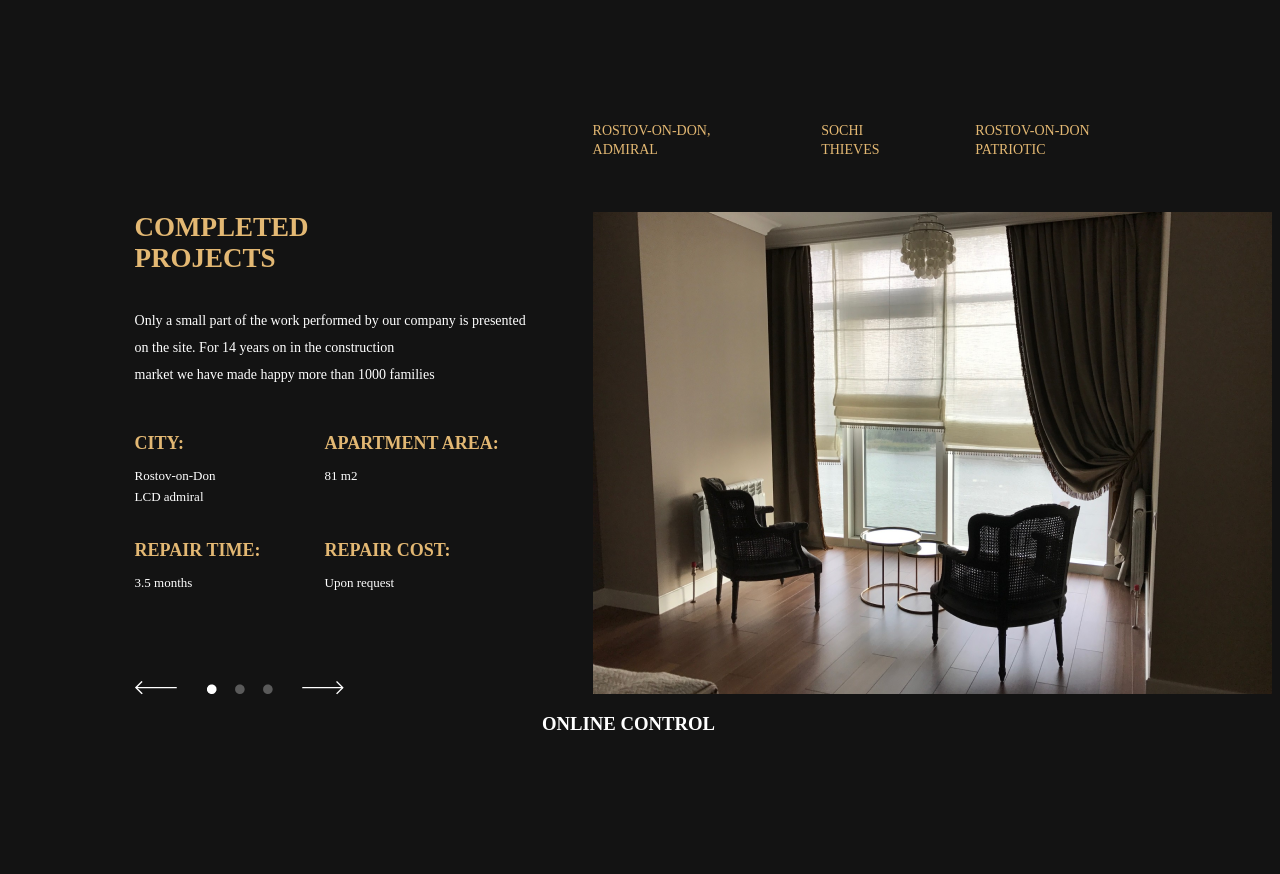
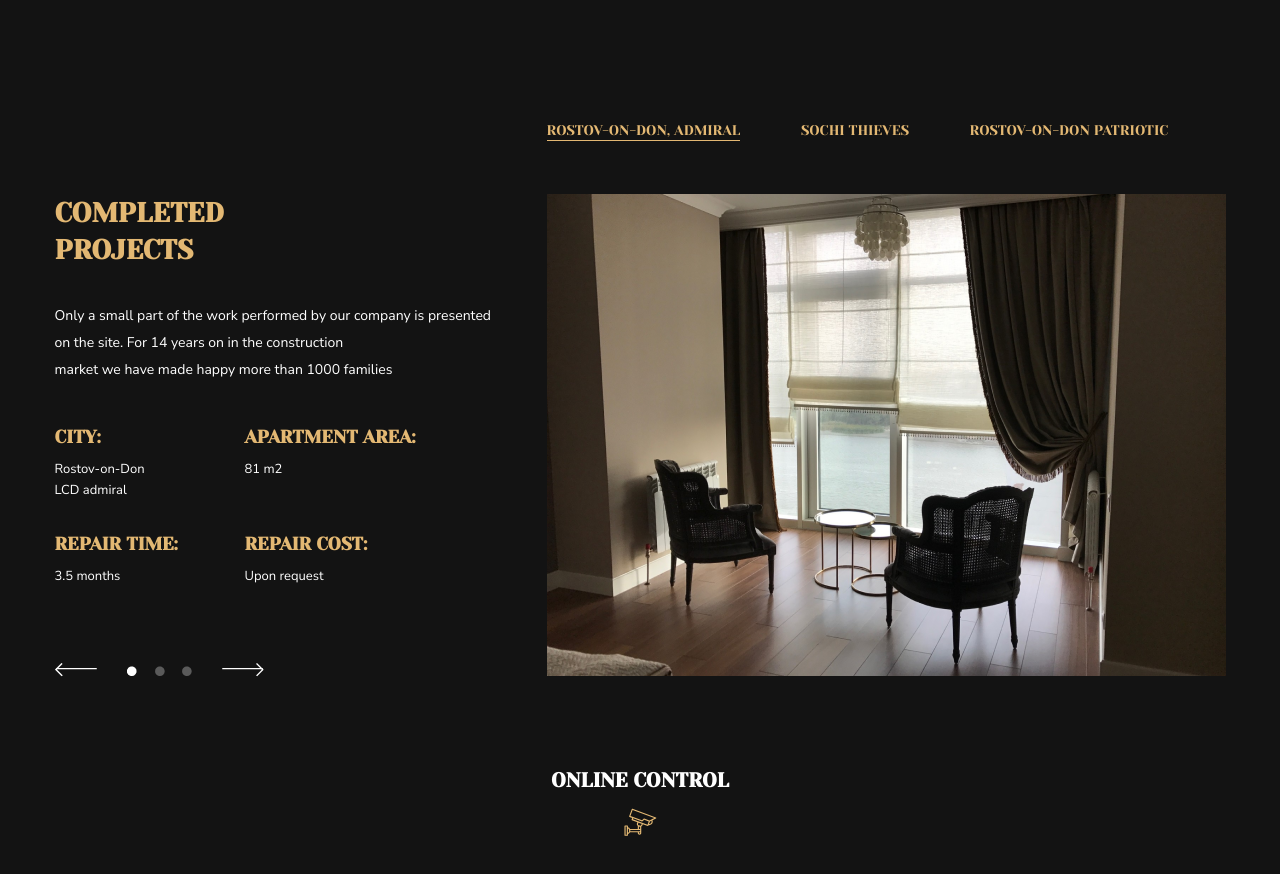
Before and after one commit to Eugene860/Skillfactory, a plain HTML site: page index.html in a window 1280 px wide. Shown: the part 792-1666 px from the top of the page. Drawn offline with Linux system fonts and the light colour scheme.

Commit message:
Did some actions

```diff
--- a/CSS/style.css
+++ b/CSS/style.css
@@ -7,16 +7,19 @@ body {
 }
 .header {
     background-color: #131313;
-    }
+    max-width: 1440px;
+    height: 83px;
+    margin: 0;
+    padding: 0;
+}
 .header-container {
     display: flex;
+    width: 1234px;
+    height: 83px;
     flex-direction: row;
     justify-content: space-between;
-    max-width: 1440px;
-    height: 83px;
     margin: 0 auto;
-    padding-left: 92px;
-    padding-right: 90px;
+    padding: 0 10px;
     align-items: center;
     font-family: "Nunito Sans";
     font-style: normal;
@@ -77,12 +80,16 @@ body {
 .mainstep1 {
     background-image: linear-gradient(rgba(0, 0, 0, 0.7), rgba(0, 0, 0, 0.7)), url(../Images/image43.jpg);
     background-size: auto contain;
+    max-width: 1440px;
+    height: 707px;
+    margin: 0;
+    padding: 0;
 }
 .main-container {
-    max-width: 1440px;
+    max-width: 1191px;
     height: 707px;
-    margin: 0px auto;
-    padding-left: 134px;
+    margin: 0 auto;
+    padding-left: 10px;
     padding-top: 194px;
     padding-bottom: 0px;
     position: relative;
@@ -135,20 +142,28 @@ h1 {
     max-width: 1438px;
     height: 1074px;
     background-color: #131313;
-    padding-left: 134.55px;
-    padding-right: 134.55px;
     padding-top: 107px;
-
+}
+.step2-wrapper {
+    width: 1191px;
+    margin: 0 auto;
+    padding-left: 10px;
+    padding-right: 10px;
 }
 .step2__nav {
     display: flex;
+    margin-left: auto;
+    width: 679px;
 }
 .step2__menu {
     display: flex;
-    padding-left: 458px;
+    padding: 0;
 }
 .s2m__item {
     list-style: none;
+    font-family: "Yeseva One";
+    font-style: normal;
+    line-height: 19px;
     font-size: 14px;
 }
 .s2m__item + .s2m__item {
@@ -161,17 +176,19 @@ h1 {
     text-transform: uppercase;
     text-decoration: none;
 }
-#border {
-    position: relative;
+.s2m__item:first-of-type {
+    border-bottom: 1px solid #E3B873;
 }
-#border::after {
-    content: '';
-    background-image: url(../Images/Rectangle6.png);
-    position: absolute;
+.maincontentstep2 {
+    display: flex;
+    margin-top: 36.68px;
+    margin-bottom: 92px;
+    margin-left: auto;
+    margin-right: auto;
 }
 .maincontentstep2-leftblock {
-    position: relative;
-
+    width: 442px;
+    height: 482px;
 }
 .maincontentstep2-leftblock-completedprojects {
     margin-top: 0px;
@@ -179,6 +196,9 @@ h1 {
 }
 .maincontentstep2-leftblock-completedprojects__title {
     text-transform: uppercase;
+    font-family: "Yeseva One";
+    font-style: normal;
+    line-height: 37px;
     font-size: 27px;
     color: #E3B873;
     margin-bottom: 34px;
@@ -186,13 +206,17 @@ h1 {
 }
 .maincontentstep2-leftblock-completedprojects__p {
     color: #FFFFFF;
+    font-family: "Nunito Sans";
+    font-style: normal;
     font-size: 14px;
-    line-height: 26.73px;
+    line-height: 27px;
     margin-top: 0px;
     margin-bottom: 0px;
 
 }
 .step2-subtitle {
+    font-family: "Yeseva One";
+    font-style: normal;
     font-size: 18px;
     line-height: 25px;
     text-transform: uppercase;
@@ -201,6 +225,8 @@ h1 {
     margin-bottom: 9px;
 }
 .step2subtitle-p {
+    font-family: "Nunito Sans";
+    font-style: normal;
     font-size: 13px;
     line-height: 21px;
     color: #FFFFFF;
@@ -243,24 +269,42 @@ h1 {
 .maincontentstep2-leftblock {
     margin-right: 50px;
     width: 442px;
+    position: relative;
 }
 .rightblock-step2 {
     width: 679px;
     height: 482px;
 }
-.maincontentstep2 {
-    display: flex;
-    margin-top: 36.68px;
-}
 .onlinecontrol {
     display: flex;
+    flex-direction: column;
+    justify-content: center;
     width: 196px;
     height: 67px;
     margin-left: auto;
     margin-right: auto;
 }
 #online {
+    font-family: "Yeseva One";
+    font-style: normal;
+    line-height: 28px;
     text-transform: uppercase;
+    text-align: center;
     color:#FFFFFF;
-    text-align: center;
+    margin: 0px 0px 13px 0px;
+    font-size: 20px;
 }
+#control {
+    display: inline-block;
+    margin-left: auto;
+    margin-right: auto;
+    position: relative;
+}
+#control::before {
+    content: '';
+    position: absolute;
+    left: 9px;
+    display: block;
+    background-image: url(../Images/Rectangle67.png);
+
+}
--- a/index.html
+++ b/index.html
@@ -43,7 +43,9 @@
                     SUBMIT YOUR APPLICATION
                     </button>
                 </div>
+            </div>
                 <div class="step2">
+                    <div class="step2-wrapper">
                         <nav class="step2__nav">
                             <ul class="step2__menu">
                                 <li class="s2m__item"><a class="s2m__link" id="border" href="#">Rostov-on-Don, Admiral</a></li>
@@ -91,6 +93,8 @@
                         </div>
                         <div class="onlinecontrol">
                             <h3 id="online">online control</h3>
+                            <img src="Images/control.svg" alt="photo" width="33px" id="control">
+                        </div>
                     </div>
                 </div>
             </div>
```
Also changed, not shown: Images/Rectangle67.png (added), Images/control.svg (added). Lines whose indentation alone changed are shown as unchanged.
